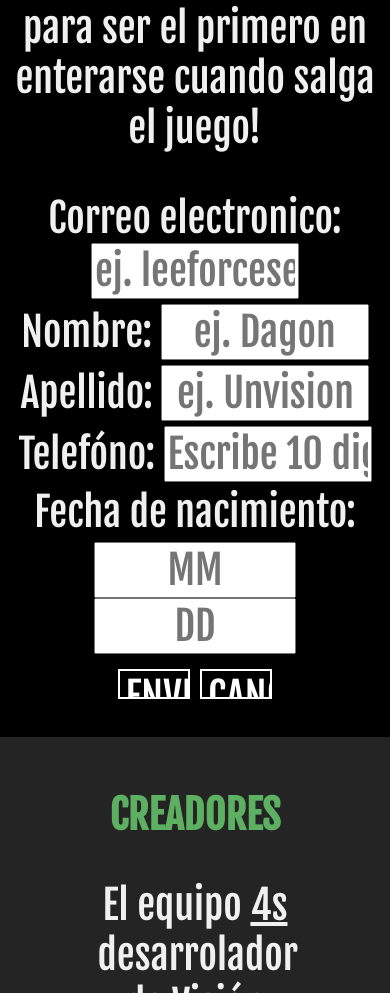
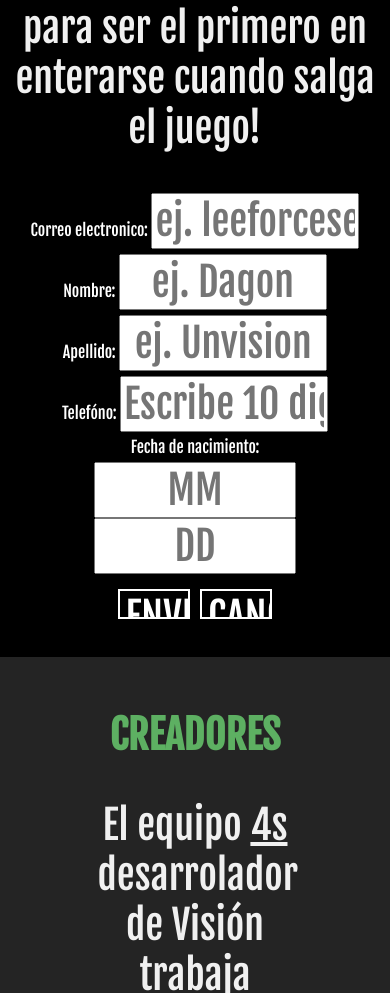
Before and after one commit to 4sVision/Landing-Page, a plain HTML site: page index.html in a window 390 px wide. Shown: the part 2594-3587 px from the top of the page. Drawn offline with nearby package versions, Linux system fonts and the light colour scheme; a script that the page names is missing.

Commit message:
Update responsive.css

```diff
--- a/css/responsive.css
+++ b/css/responsive.css
@@ -13,7 +13,7 @@
 }
 
 @media screen and (max-width: 1008px){
-    p, label, input{
+    p, #mce-EMAIL, #mce-FNAME, #mce-LNAME, #mce-PHONE, #mce-BIRTHDAY-month, input, #des{
         font-size: 2.5rem;
         color: #F0F0F0;
     }
```
